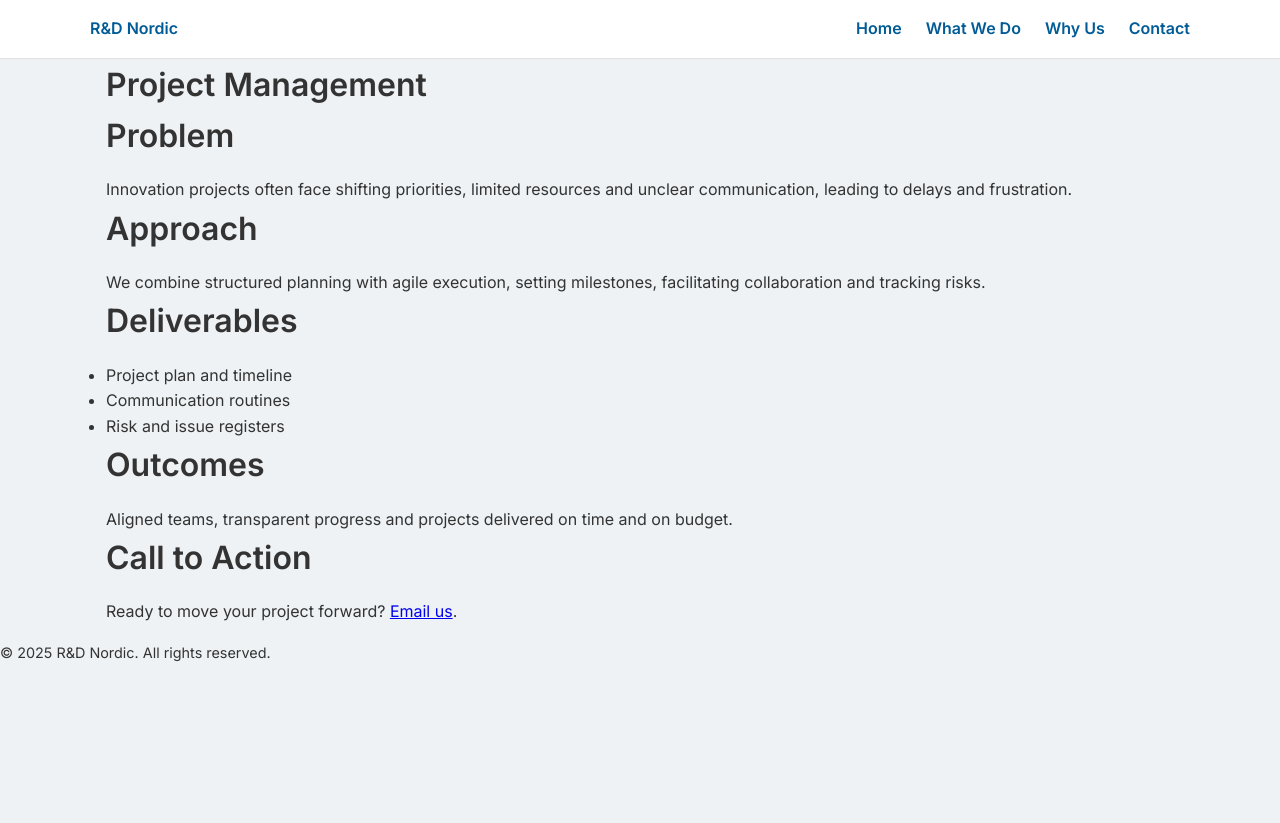
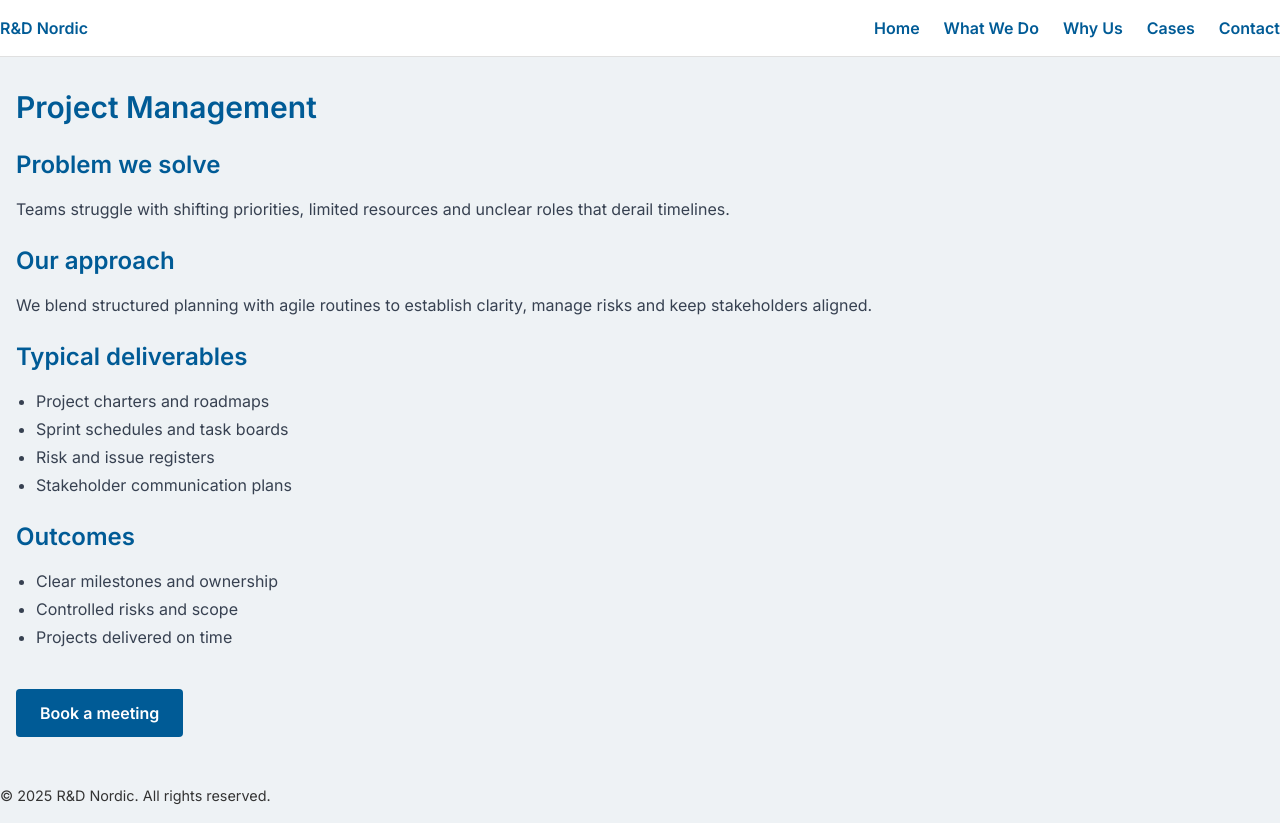
Before and after one commit to RDNordic/RDNordic, a plain HTML site: page services/project-management.html in a window 1280 px wide. Before the commit the page ends 800 px from the top, so only its background shows below. Drawn offline with nearby package versions, Linux system fonts and the light colour scheme.

Commit message:
Add detailed service pages and update links

```diff
--- a/services/ai-ethics.html
+++ b/services/ai-ethics.html
@@ -3,10 +3,10 @@
 <head>
     <meta charset="UTF-8">
     <meta name="viewport" content="width=device-width, initial-scale=1.0">
-  <title>AI Ethics &amp; Integration | R&D Nordic</title>
-  <meta name="description" content="Responsible AI integration with ethical governance and practical deployment.">
-  <link rel="canonical" href="https://rdnordic.com/services/ai-ethics.html">
+    <title>AI Ethics &amp; Integration | R&amp;D Nordic</title>
+    <meta name="description" content="Ethical AI strategies that balance innovation with accountability and transparency.">
     <link href="https://fonts.googleapis.com/css2?family=Inter:wght@400;600&display=swap" rel="stylesheet">
+    <script src="https://cdn.tailwindcss.com"></script>
     <link rel="stylesheet" href="../style.css">
 </head>
 <body>
@@ -17,36 +17,39 @@
                 <li><a href="../index.html#hero">Home</a></li>
                 <li><a href="../index.html#services">What We Do</a></li>
                 <li><a href="../index.html#why-us">Why Us</a></li>
+                <li><a href="../index.html#cases">Cases</a></li>
                 <li><a href="../index.html#contact">Contact</a></li>
             </ul>
         </nav>
     </header>
-  <main class="container">
-    <h1>AI Ethics &amp; Integration</h1>
-    <section>
-      <h2>Problem</h2>
-      <p>Teams want the benefits of AI but face uncertainty around risk, bias and accountability.</p>
+    <main class="container py-8">
+        <h1 class="text-3xl font-semibold text-[#005b96] mb-6">AI Ethics &amp; Integration</h1>
+        <section class="mb-6">
+            <h2 class="text-2xl font-semibold text-[#005b96] mb-4">Problem we solve</h2>
+            <p class="text-gray-700">Organisations want the productivity of AI but fear bias, opacity and regulatory uncertainty.</p>
         </section>
-    <section>
-      <h2>Approach</h2>
-      <p>We evaluate use cases, assess impacts and set guardrails so automation stays transparent and fair.</p>
+        <section class="mb-6">
+            <h2 class="text-2xl font-semibold text-[#005b96] mb-4">Our approach</h2>
+            <p class="text-gray-700">We evaluate use cases, assess impacts and embed governance so automation remains transparent and fair.</p>
         </section>
-    <section>
-      <h2>Deliverables</h2>
-      <ul>
-        <li>AI readiness workshops</li>
+        <section class="mb-6">
+            <h2 class="text-2xl font-semibold text-[#005b96] mb-4">Typical deliverables</h2>
+            <ul class="list-disc pl-5 text-gray-700 space-y-1">
+                <li>AI readiness and risk workshops</li>
                 <li>Ethical guidelines and governance frameworks</li>
+                <li>Bias and transparency assessments</li>
                 <li>Prototype or integration support</li>
             </ul>
         </section>
-    <section>
-      <h2>Outcomes</h2>
-      <p>Faster workflows, informed oversight and stakeholder confidence in responsible AI.</p>
+        <section class="mb-6">
+            <h2 class="text-2xl font-semibold text-[#005b96] mb-4">Outcomes</h2>
+            <ul class="list-disc pl-5 text-gray-700 space-y-1">
+                <li>Responsible, explainable AI solutions</li>
+                <li>Reduced ethical and compliance risk</li>
+                <li>Confidence from stakeholders and regulators</li>
+            </ul>
         </section>
-    <section>
-      <h2>Call to Action</h2>
-      <p>Build AI the right way – <a href="mailto:rdnordic@proton.me">contact us</a>.</p>
-    </section>
+        <a href="../index.html#contact" class="inline-block mt-4 px-6 py-3 bg-[#005b96] text-white font-semibold rounded">Book a meeting</a>
     </main>
     <footer class="site-footer">
         <p>&copy; 2025 R&amp;D Nordic. All rights reserved.</p>
--- a/services/project-management.html
+++ b/services/project-management.html
@@ -3,10 +3,10 @@
 <head>
     <meta charset="UTF-8">
     <meta name="viewport" content="width=device-width, initial-scale=1.0">
-  <title>Project Management | R&D Nordic</title>
-  <meta name="description" content="Agile project management consulting from planning to delivery.">
-  <link rel="canonical" href="https://rdnordic.com/services/project-management.html">
+    <title>Project Management | R&amp;D Nordic</title>
+    <meta name="description" content="Structured project leadership that keeps milestones, risks and teams on track.">
     <link href="https://fonts.googleapis.com/css2?family=Inter:wght@400;600&display=swap" rel="stylesheet">
+    <script src="https://cdn.tailwindcss.com"></script>
     <link rel="stylesheet" href="../style.css">
 </head>
 <body>
@@ -17,36 +17,39 @@
                 <li><a href="../index.html#hero">Home</a></li>
                 <li><a href="../index.html#services">What We Do</a></li>
                 <li><a href="../index.html#why-us">Why Us</a></li>
+                <li><a href="../index.html#cases">Cases</a></li>
                 <li><a href="../index.html#contact">Contact</a></li>
             </ul>
         </nav>
     </header>
-  <main class="container">
-    <h1>Project Management</h1>
-    <section>
-      <h2>Problem</h2>
-      <p>Innovation projects often face shifting priorities, limited resources and unclear communication, leading to delays and frustration.</p>
+    <main class="container py-8">
+        <h1 class="text-3xl font-semibold text-[#005b96] mb-6">Project Management</h1>
+        <section class="mb-6">
+            <h2 class="text-2xl font-semibold text-[#005b96] mb-4">Problem we solve</h2>
+            <p class="text-gray-700">Teams struggle with shifting priorities, limited resources and unclear roles that derail timelines.</p>
         </section>
-    <section>
-      <h2>Approach</h2>
-      <p>We combine structured planning with agile execution, setting milestones, facilitating collaboration and tracking risks.</p>
+        <section class="mb-6">
+            <h2 class="text-2xl font-semibold text-[#005b96] mb-4">Our approach</h2>
+            <p class="text-gray-700">We blend structured planning with agile routines to establish clarity, manage risks and keep stakeholders aligned.</p>
         </section>
-    <section>
-      <h2>Deliverables</h2>
-      <ul>
-        <li>Project plan and timeline</li>
-        <li>Communication routines</li>
+        <section class="mb-6">
+            <h2 class="text-2xl font-semibold text-[#005b96] mb-4">Typical deliverables</h2>
+            <ul class="list-disc pl-5 text-gray-700 space-y-1">
+                <li>Project charters and roadmaps</li>
+                <li>Sprint schedules and task boards</li>
                 <li>Risk and issue registers</li>
+                <li>Stakeholder communication plans</li>
             </ul>
         </section>
-    <section>
-      <h2>Outcomes</h2>
-      <p>Aligned teams, transparent progress and projects delivered on time and on budget.</p>
+        <section class="mb-6">
+            <h2 class="text-2xl font-semibold text-[#005b96] mb-4">Outcomes</h2>
+            <ul class="list-disc pl-5 text-gray-700 space-y-1">
+                <li>Clear milestones and ownership</li>
+                <li>Controlled risks and scope</li>
+                <li>Projects delivered on time</li>
+            </ul>
         </section>
-    <section>
-      <h2>Call to Action</h2>
-      <p>Ready to move your project forward? <a href="mailto:rdnordic@proton.me">Email us</a>.</p>
-    </section>
+        <a href="../index.html#contact" class="inline-block mt-4 px-6 py-3 bg-[#005b96] text-white font-semibold rounded">Book a meeting</a>
     </main>
     <footer class="site-footer">
         <p>&copy; 2025 R&amp;D Nordic. All rights reserved.</p>
```
Also changed, not shown: index.html (+4 -4 lines), services/grant-funding.html (+27 -24 lines), services/privacy-gdpr.html (+27 -24 lines). Lines whose indentation alone changed are shown as unchanged.
